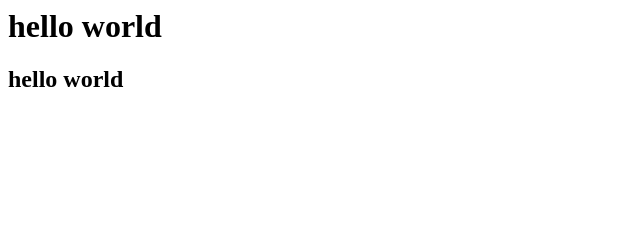
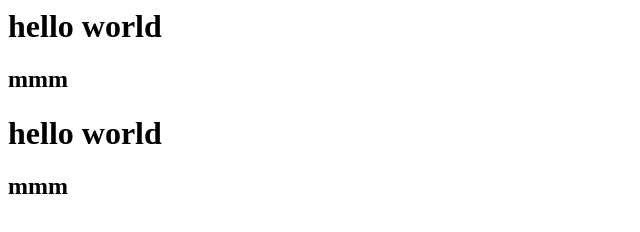
Before and after one commit to tkhsth/tkhsth.github.io, a plain HTML site: page index.html in a window 1280 px wide. Shown: the whole page, without its empty margins (0-640 px from the left). Drawn offline with Linux system fonts and the light colour scheme.

Commit message:
８１０３１５０

```diff
--- a/index.html
+++ b/index.html
@@ -1,2 +1,15 @@
 <h1>hello world</h1>
-<h2>hello world</h2>
+<h2>mmm</h2>
+
+
+<!DOCTYPE html>
+<html lang="en" dir="ltr">
+  <head>
+    <meta charset="utf-8">
+    <title></title>
+  </head>
+  <body>
+    <h1>hello world</h1>
+    <h2>mmm</h2>
+  </body>
+</html>
```
